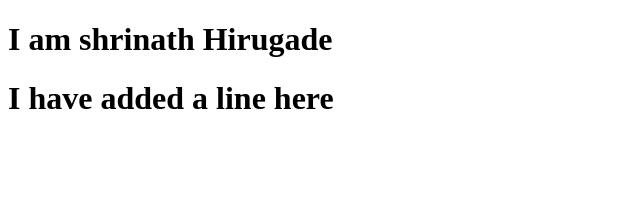
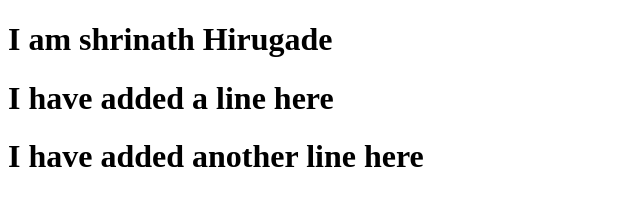
Before and after one commit to shrinathhirugade7/apanaCollege, a plain HTML site: page index.html in a window 1280 px wide. Shown: the whole page, without its empty margins (0-640 px from the left). Drawn offline with Linux system fonts and the light colour scheme.

Commit message:
Added another line

```diff
--- a/index.html
+++ b/index.html
@@ -8,5 +8,6 @@
 <body>
     <h1>I am shrinath Hirugade</h1>
     <h1> I have added a line here</h>
+    <h1> I have added another line here</h>
 </body>
 </html>
```
